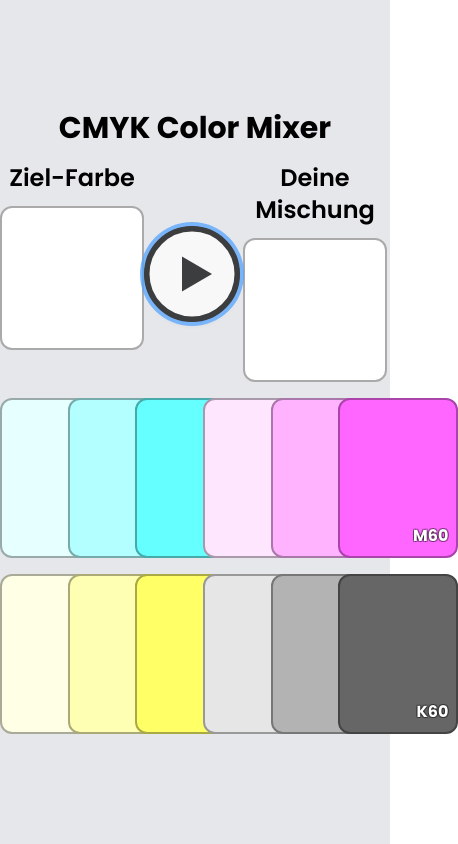
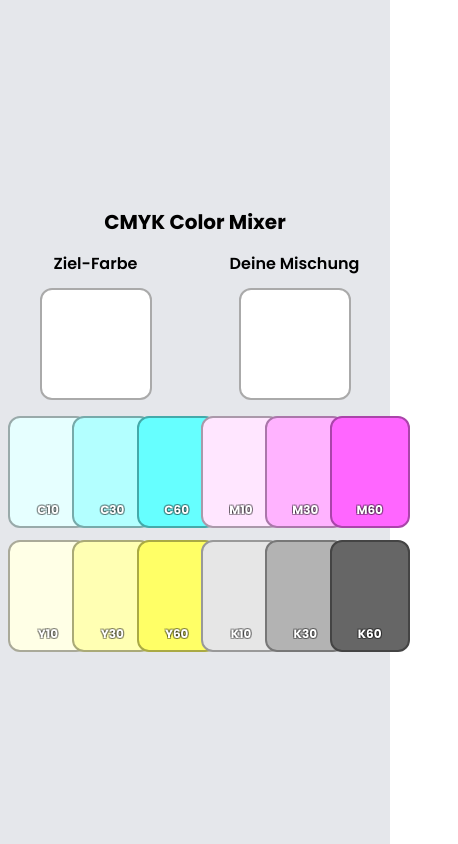
Before and after one commit to LeTammo/colourmix, a React (Vite) app in the folder client/: page / in a window 390 px wide. Shown: the whole page, 458 px wide, since content can reach past the window. Built offline with nearby package versions, Linux system fonts and the light colour scheme.

Commit message:
Add mobile css classes

```diff
--- a/client/src/App.tsx
+++ b/client/src/App.tsx
@@ -84,42 +84,48 @@ function App() {
 
 
     return (
-        <div className="flex bg-gray-100 font-poppins h-screen">
-            <div className="flex-grow w-3/4 flex items-center justify-center bg-gray-200">
-                <div className="game-container">
-                    <header className="game-header text-3xl text-center font-extrabold">
+        <div className="flex flex-col sm:flex-row bg-gray-100 font-poppins min-h-screen">
+            <div className="flex-grow w-full sm:w-3/4 flex items-center justify-center bg-gray-200">
+                <div className="game-container w-full max-w-4xl px-2 sm:px-0">
+                    <header className="game-header text-xl sm:text-3xl text-center font-extrabold pt-4">
                         <h1>CMYK Color Mixer</h1>
                     </header>
-                    <section className="goal-section flex justify-around my-4">
-                        <div className="color-display">
-                            <h2 className="text-2xl font-semibold text-center pb-3">Ziel-Farbe</h2>
+                    <section className="goal-section flex flex-row justify-around my-4 gap-6 sm:gap-0">
+                        <div className="color-display flex-1 flex flex-col items-center">
+                            <h2 className="text-md sm:text-2xl font-semibold text-center pb-3">Ziel-Farbe</h2>
                             <div className="color-swatch target-color">
-                                <div className="color-card w-36 h-36 border-2 rounded-xl transition-colors duration-1000 ease-in-out"
+                                <div className="color-card w-28 h-28 sm:w-36 sm:h-36 border-2 rounded-xl text-center
+                                                transition-colors duration-1000 ease-in-out cursor-pointer sm:cursor-default"
                                      style={{
                                          borderColor: `color-mix(in srgb, ${targetColorHex} 100%, black 50%)`,
                                          backgroundColor: targetColorHex
                                      }}
-                                ></div>
+                                     onClick={() => startNewGame()}
+                                >
+                                    <span className="inline-block sm:hidden font-bold text-white text-shadow-test text-xs sm:text-base">
+                                        {timer >= 0 ? timer : ''}
+                                    </span>
                                 </div>
                             </div>
-                        <div>
+                        </div>
+                        <div className="hidden sm:flex flex-1 flex-col items-center">
                             <div className={`timer-display flex flex-col items-center cursor-pointer`}
                                  onClick={() => startNewGame()}
                             >
-                                <div className={`timer-circle w-24 h-24 border-4 rounded-full bg-white shadow-md
-                                                flex items-center justify-center mt-16 transition-all
+                                <div className={`timer-circle w-20 h-20 sm:w-24 sm:h-24 border-4 rounded-full bg-white shadow-md
+                                            flex items-center justify-center mt-8 sm:mt-16 transition-all
                                             ${timer <= 0 ? "animate-pulse ring-4 ring-blue-400" : ""}`}
                                 >
-                                    <span className="text-4xl font-bold">
+                                <span className="text-3xl sm:text-4xl font-bold">
                                     {timer === -1 ? <StartGameIcon /> : timer}
                                 </span>
                                 </div>
                             </div>
                         </div>
-                        <div className="color-display flex flex-col items-center">
-                            <h2 className="text-2xl font-semibold text-center pb-3">Deine Mischung</h2>
+                        <div className="color-display flex-1 flex flex-col items-center">
+                            <h2 className="text-md sm:text-2xl font-semibold text-center pb-3">Deine Mischung</h2>
                             <div className="color-swatch current-mix">
-                                <div className="color-card w-36 h-36 border-2 rounded-xl transition-colors duration-1000 ease-in-out"
+                                <div className="color-card w-28 h-28 sm:w-36 sm:h-36 border-2 rounded-xl transition-colors duration-1000 ease-in-out"
                                      style={{
                                          borderColor: `color-mix(in srgb, ${mixedColorHex} 100%, black 50%)`,
                                          backgroundColor: mixedColorHex
@@ -129,7 +135,7 @@ function App() {
                         </div>
                     </section>
 
-                    <main className="palette-section grid grid-cols-6 gap-4">
+                    <main className="palette-section grid grid-cols-6 sm:grid-cols-6 gap-3 sm:gap-4">
                         {paletteColors.map((c) => {
                             const isSelected = selection.has(c.name);
                             const style = {
@@ -139,13 +145,13 @@ function App() {
                             return (
                                 <div key={c.name}
                                      onClick={() => handleColorSelect([c.name, c.arr])}
-                                     className={`color-card w-30 h-40 rounded-xl flex items-end justify-end
+                                     className={`color-card w-20 h-28 sm:w-30 sm:h-40 rounded-xl flex items-end justify-center sm:justify-end
                                              cursor-pointer border-2 hover:border-4 transition-transform
                                              ${isSelected ? 'scale-105 border-6' : ''}`}
                                      style={style}
                                      data-color={c.name}
                                 >
-                                    <div className="card-text p-2 font-bold text-white text-shadow-test">{c.name}</div>
+                                    <div className="card-text p-2 font-bold text-white text-shadow-test text-xs sm:text-base">{c.name}</div>
                                 </div>
                             );
                         })}
@@ -154,7 +160,6 @@ function App() {
                     <footer className="controls-section"></footer>
                 </div>
             </div>
-
             {/* <Chat /> @TODO uncomment when used again */}
         </div>
     );
```
Lines whose indentation alone changed are shown as unchanged.
